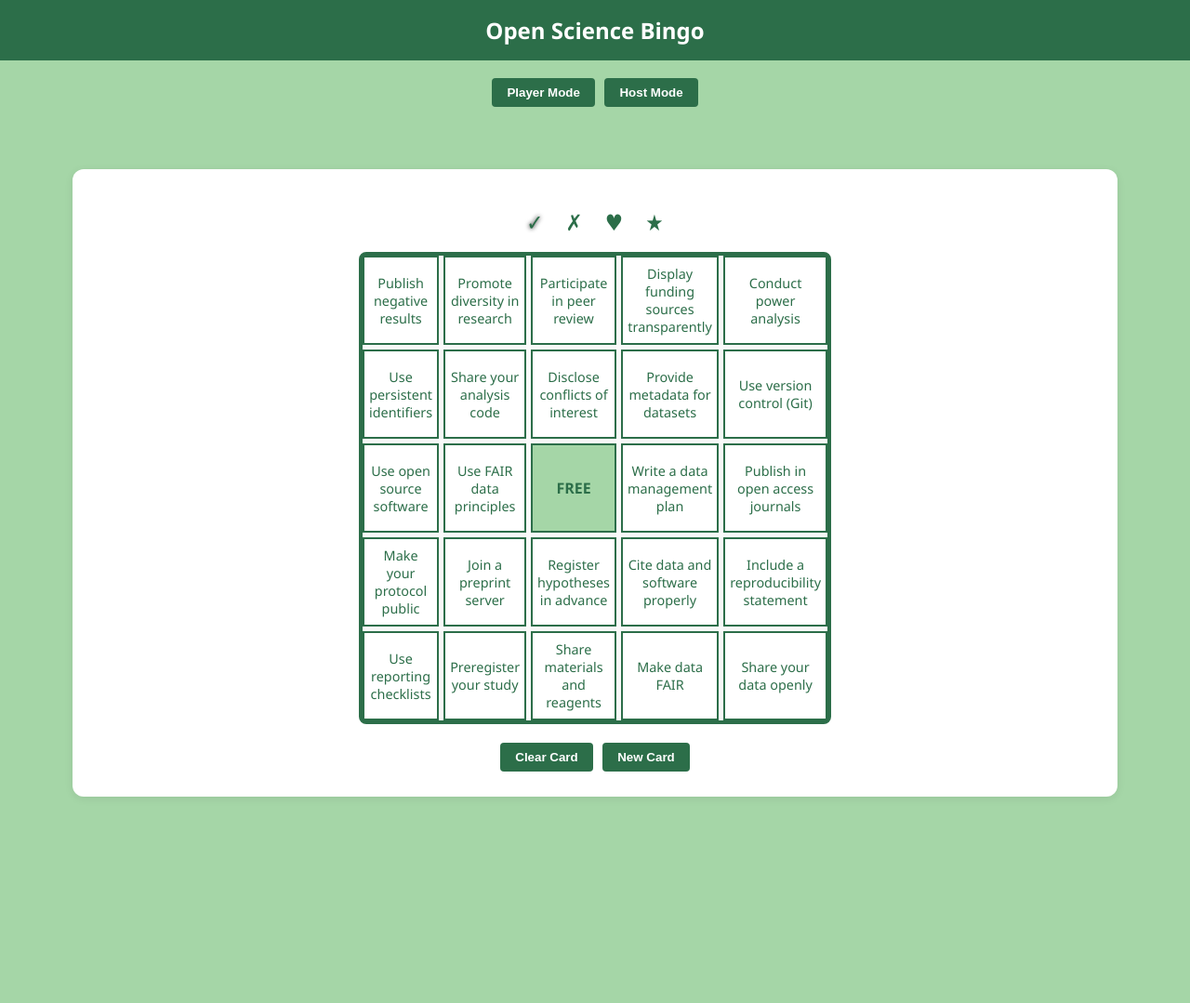
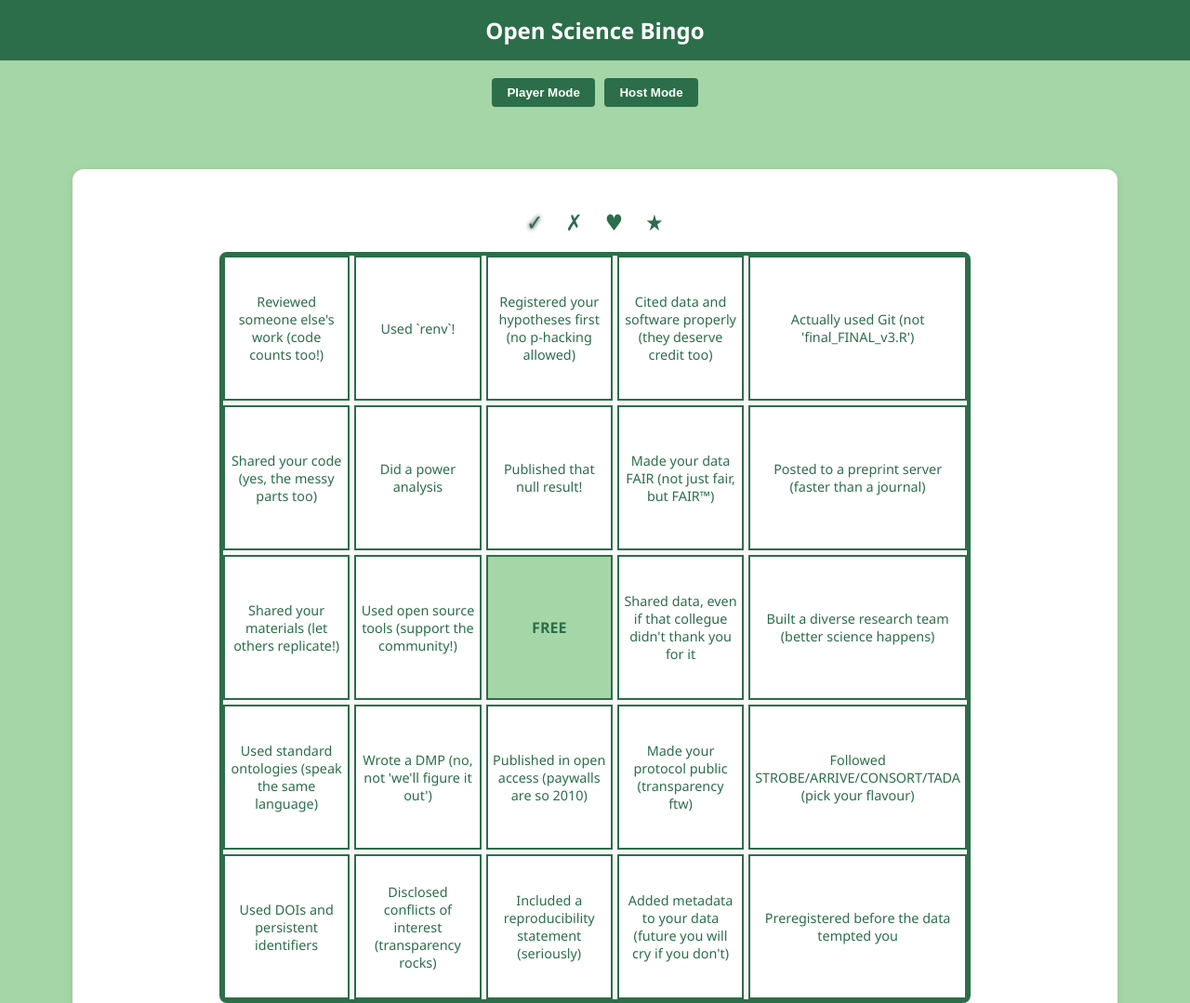
Before and after one commit to cecibaldoni/open-science-bingo, a plain HTML site: page index.html in a window 1280 px wide. Shown: the top 1079 px of the page at 93% size. Before the commit the page ends 905 px from the top, so only its background shows below. Drawn offline with Linux system fonts and the light colour scheme.

Commit message:
small changes in prompt list

```diff
--- a/index.html
+++ b/index.html
@@ -35,38 +35,41 @@
     <div id="calledStatement" aria-live="polite"></div>
     <h4>Called Statements History</h4>
     <ul id="historyList" aria-live="polite" aria-label="History of called statements"></ul>
-    <button id="btnResetGame" style="margin-top:1rem;">🔄 Start New Game</button>
+    <button id="btnResetGame" style="margin-top:1rem;">Start a New Game!</button>
   </div>
 </div>
 
 <script>
   // Statements for the bingo card and wheel
   const statements = [
-    "Preregister your study",
-    "Share your data openly",
-    "Use version control (Git)",
-    "Publish in open access journals",
-    "Share your analysis code",
-    "Write a data management plan",
-    "Use open source software",
-    "Include a reproducibility statement",
-    "Conduct power analysis",
-    "Make your protocol public",
-    "Join a preprint server",
-    "Use reporting checklists",
-    "Provide metadata for datasets",
-    "Publish negative results",
-    "Participate in peer review",
-    "Register hypotheses in advance",
-    "Use FAIR data principles",
-    "Make data FAIR",
-    "Use persistent identifiers",
-    "Display funding sources transparently",
-    "Disclose conflicts of interest",
-    "Promote diversity in research",
-    "Use standard ontologies",
-    "Share materials and reagents",
-    "Cite data and software properly"
+  "Preregistered before the data tempted you",
+  "Documented data (future self is happy)",
+  "Shared data, even if that collegue didn't thank you for it",
+  "Actually used Git (not 'final_FINAL_v3.R')",
+  "Published in open access (paywalls are so 2010)",
+  "Shared your code (yes, the messy parts too)",
+  "Wrote a DMP (no, not 'we'll figure it out')",
+  "Used open source tools (support the community!)",
+  "Included a reproducibility statement (seriously)",
+  "Did a power analysis",
+  "Made your protocol public (transparency ftw)",
+  "Posted to a preprint server (faster than a journal)",
+  "Followed STROBE/ARRIVE/CONSORT/TADA (pick your flavour)",
+  "Added metadata to your data (future you will cry if you don't)",
+  "Published that null result!",
+  "Reviewed someone else's work (code counts too!)",
+  "Registered your hypotheses first (no p-hacking allowed)",
+  "Made your data FAIR (not just fair, but FAIR™)",
+  "Used DOIs and persistent identifiers",
+  "Listed your funding sources",
+  "Disclosed conflicts of interest (transparency rocks)",
+  "Built a diverse research team (better science happens)",
+  "Used standard ontologies (speak the same language)",
+  "Shared your materials (let others replicate!)",
+  "Cited data and software properly (they deserve credit too)",
+  "Participated to at least one SORTEE Virtual Social",
+  "Participated in the SORTEE Conference!",
+  "Used `renv`!"
   ];
 
   // Globals
--- a/style.css
+++ b/style.css
@@ -79,7 +79,7 @@ button:hover {
   border: 4px solid var(--green);
   border-radius: 8px;
   width: 100%;
-  max-width: 500px;
+  max-width: 800px;
   aspect-ratio: 1 / 1;
   user-select: none;
 }
```
